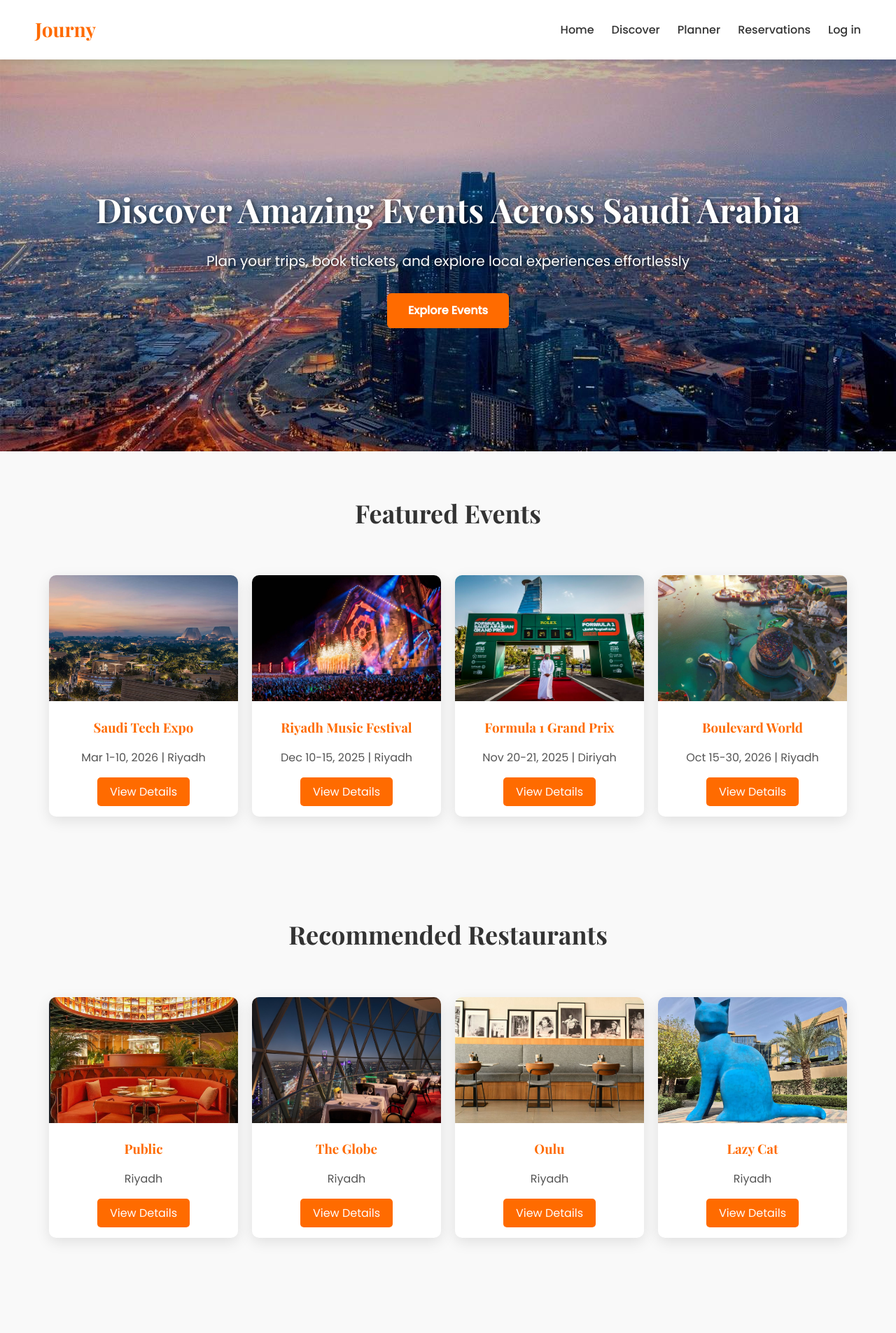
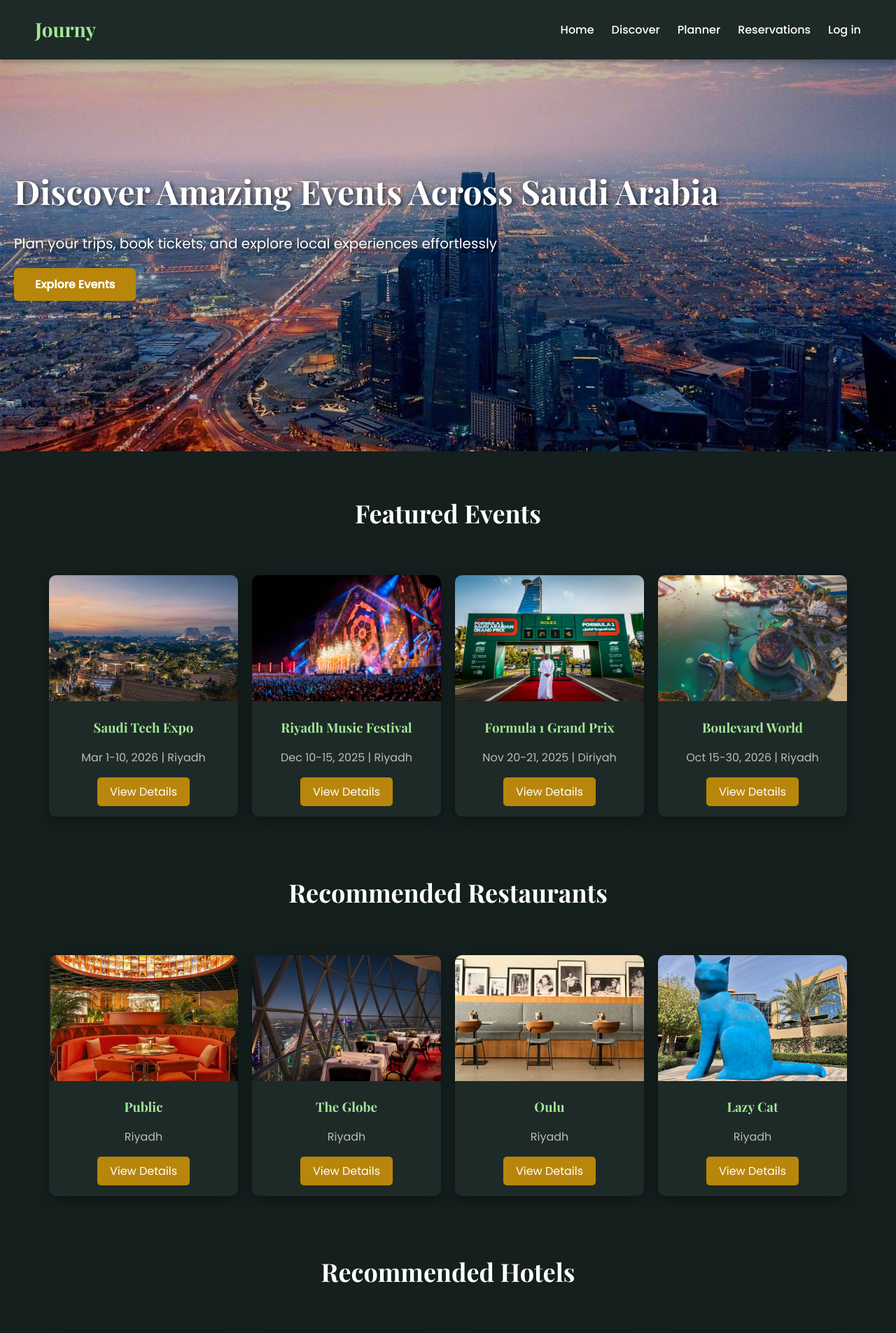
Before and after one commit to falwa-alkhalifah/Journy, a PHP site: page / in a window 1280 px wide. Shown: the top 1905 px of the page at 70% size. Run offline with PHP 8.4, Linux system fonts and the light colour scheme; data comes from the database, SQL or seed files in the repository.

Commit message:
Update style.css
Signed-off-by: SanaAlotaibi <sanaAlotaibi.it@gmail.com>

```diff
--- a/style.css
+++ b/style.css
@@ -1,201 +1,202 @@
-/* Reset & fonts */
-
 * { margin:0; padding:0; box-sizing:border-box; }
 
-body { font-family: 'Poppins', sans-serif; background-color:#f9f9f9; color:#333; line-height:1.6; }
-
-
+body { font-family: 'Poppins', sans-serif; background-color:#141f1e; color:#eee; line-height:1.6; }
 
 /* Header & Navbar */
 
 header { position: relative; }
-
-nav { display:flex; justify-content:space-between; align-items:center; padding:20px 50px; background:#fff; box-shadow:0 3px 8px rgba(0,0,0,0.1); position:sticky; top:0; z-index:1000; }
-
-nav .logo { font-family:'Playfair Display', serif; font-size:28px; color:#ff6b00; font-weight:bold; }
-
+nav { display:flex; justify-content:space-between; align-items:center; padding:20px 50px; background:#1e2a28; box-shadow:0 3px 8px rgba(0,0,0,0.3); position:sticky; top:0; z-index:1000; }
+nav .logo { font-family:'Playfair Display', serif; font-size:28px; color:#a2e896; font-weight:bold; }
 nav .nav-links { list-style:none; display:flex; gap:25px; }
-
-nav .nav-links li a { text-decoration:none; color:#333; font-weight:500; transition:0.3s; }
-
-nav .nav-links li a:hover { color:#ff6b00; }
+nav .nav-links li a { text-decoration:none; color:#fff; font-weight:500; transition:0.3s; }
+nav .nav-links li a:hover { color:#a2e896; }
 
 
+.hero {
+    height:70vh;
+    position: relative;
+    display: block;
+    background: linear-gradient(rgba(30, 42, 40, 0.4), rgba(30, 42, 40, 0.4)),
+                url('image/saudi_skyline_hero.png') center/cover no-repeat;
+    background-size: cover;
+}
 
-/* Hero Section */
+.hero-content {
+    position: absolute;
+    bottom: 45px;
+    left: 50%;
+    transform: translateX(-50%);
+    width: 100%;
+    text-align: center;
+    padding: 0 50px;
+}
 
-.hero { height:70vh; display:flex; flex-direction:column; justify-content:center; align-items:center; text-align:center; background:linear-gradient(rgba(255,255,255,0.3), rgba(255,255,255,0.3)), url('https://source.unsplash.com/1600x900/?saudi-arabia,travel') center/cover no-repeat; }
+.hero h1 { font-family:'Playfair Display', serif; font-size:48px; margin-bottom:20px; color:#fff; }
 
-.hero h1 { font-family:'Playfair Display', serif; font-size:48px; margin-bottom:20px; color:#333; }
+.hero p { font-size:20px; margin-bottom:30px; color:#ddd; }
 
-.hero p { font-size:20px; margin-bottom:30px; color:#555; }
+.btn {
+    background-color:#b8860b;
+    color:#fff;
+    padding:12px 30px;
+    border:none;
+    border-radius:6px;
+    text-decoration:none;
+    font-weight:600;
+    transition:0.3s;
+}
 
-.btn { background-color:#ff6b00; color:#fff; padding:12px 30px; border:none; border-radius:6px; text-decoration:none; font-weight:600; transition:0.3s; }
-
-.btn:hover { background-color:#e65b00; }
-
-
-
-/* Featured Events */
-
-.featured-events { padding:60px 50px; }
-
-.featured-events h2 { font-family:'Playfair Display', serif; font-size:36px; margin-bottom:40px; text-align:center; color:#333; }
-
-.cards { display:flex; gap:30px; justify-content:center; flex-wrap:wrap; }
-
-.card { background:#fff; border-radius:10px; overflow:hidden; box-shadow:0 6px 20px rgba(0,0,0,0.1); transition:0.3s; width:300px; }
-
-.card:hover { transform:translateY(-5px); box-shadow:0 8px 25px rgba(255,107,0,0.3); }
-
-.card img { width:100%; height:180px; object-fit:cover; }
-
-.card h3 { padding:15px; font-family:'Playfair Display', serif; color:#ff6b00; }
-
-.card p { padding:0 15px 15px; color:#555; }
-
-.btn-small { display:inline-block; margin:0 15px 15px; padding:8px 18px; background:#ff6b00; color:#fff; border-radius:5px; text-decoration:none; transition:0.3s; }
-
-.btn-small:hover { background:#e65b00; }
-
-
-
-/* Layout for static 4-card rows */
-
-section {
-
-padding: 60px 50px;
-
+.btn:hover {
+    background-color:#d4af37;
 }
 
 
+.top-carousel-section {
+    position: relative;
+    padding: 20px 0;
+    background-color: #2b3e3c;
+    overflow: hidden;
+}
 
-section h2 {
+.carousel-container {
+    display: flex;
+    overflow-x: auto;
+    -webkit-overflow-scrolling: touch;
+    scroll-snap-type: x mandatory;
+    padding: 20px 50px;
+    gap: 30px;
+    scrollbar-width: none;
+}
 
-font-family: 'Playfair Display', serif;
+.carousel-container::-webkit-scrollbar {
+    display: none;
+}
 
-font-size: 36px;
+.carousel-card {
+    min-width: 270px;
+    scroll-snap-align: start;
+    border: 1px solid #444;
+    background-color: #1e2a28;
+}
 
-margin-bottom: 40px;
+.carousel-card h3 {
+    color: #a2e896;
+}
 
-text-align: center;
+.carousel-nav {
+    position: absolute;
+    top: 50%;
+    transform: translateY(-50%);
+    background: rgba(162, 232, 150, 0.4);
+    border: none;
+    color: #141f1e;
+    padding: 10px;
+    cursor: pointer;
+    z-index: 10;
+    font-size: 24px;
+    border-radius: 50%;
+    width: 40px;
+    height: 40px;
+    display: flex;
+    align-items: center;
+    justify-content: center;
+    transition: background 0.3s;
+}
 
-color: #333;
+.carousel-nav:hover {
+    background: #a2e896;
+}
 
+.prev-btn { left: 10px; }
+.next-btn { right: 10px; }
+
+
+.yellow-box-content {
+    background-color: #141f1e;
+    padding: 0 0 50px 0;
+}
+
+section {
+    padding: 60px 50px 0 50px;
 }
 
 
+section h2 {
+    font-family: 'Playfair Display', serif;
+    font-size: 36px;
+    margin-bottom: 40px;
+    text-align: center;
+    color: #fff;
+}
 
 .cards-row {
-
     display: flex;
-
     justify-content: center;
-
     gap: 30px;
-
     flex-wrap: wrap;
-
 }
 
 
-
 .card {
-
-background: #fff;
-
+    background: #1e2a28;
     border-radius: 10px;
-
     overflow: hidden;
-
-box-shadow: 0 6px 20px rgba(0,0,0,0.1);
-
+    box-shadow: 0 6px 20px rgba(0,0,0,0.3);
     transition: 0.3s;
-
     width: 270px;
-
 }
 
-
-
 .card:hover {
-
     transform: translateY(-5px);
-
-box-shadow: 0 8px 25px rgba(255,107,0,0.3);
-
+    box-shadow: 0 8px 25px rgba(162, 232, 150, 0.3);
 }
 
-
-
 .card img {
-
     width: 100%;
-
     height: 180px;
-
     object-fit: cover;
-
 }
 
-
-
 .card h3 {
-
     padding: 15px;
-
     font-family: 'Playfair Display', serif;
-
-color: #ff6b00;
-
+    color: #a2e896;
 }
 
-
-
 .card p {
-
     padding: 0 15px 15px;
-
-color: #555;
-
+    color: #bbb;
 }
 
-
-
 .btn-small {
-
     display: inline-block;
-
     margin: 0 15px 15px;
-
     padding: 8px 18px;
-
-background: #ff6b00;
-
+    background: #b8860b;
     color: #fff;
-
     border-radius: 5px;
-
     text-decoration: none;
-
     transition: 0.3s;
-
 }
 
-
-
 .btn-small:hover {
-
-background: #e65b00;
-
+    background: #d4af37;
 }
 
 /* Footer */
 
-footer { text-align:center; padding:30px; background:#fff; color:#888; box-shadow:0 -3px 8px rgba(0,0,0,0.1); margin-top:50px; }
-
+footer { text-align:center; padding:30px; background:#1e2a28; color:#aaa; box-shadow:0 -3px 8px rgba(0,0,0,0.3); margin-top:50px; }
 
 
 /* Responsive */
+@media(max-width:768px){
+    .cards-row {
+        flex-direction: column;
+        align-items: center;
+        gap: 15px;
+    }
+    .card { width: 100%; max-width: 350px; }
 
-@media(max-width:768px){ .cards { flex-direction:column; align-items:center; } nav { flex-direction:column; gap:15px; } }
+    nav { flex-direction:column; gap:15px; }
+    .carousel-container { padding: 20px 10px; }
+}
```
Lines whose indentation alone changed are shown as unchanged.
